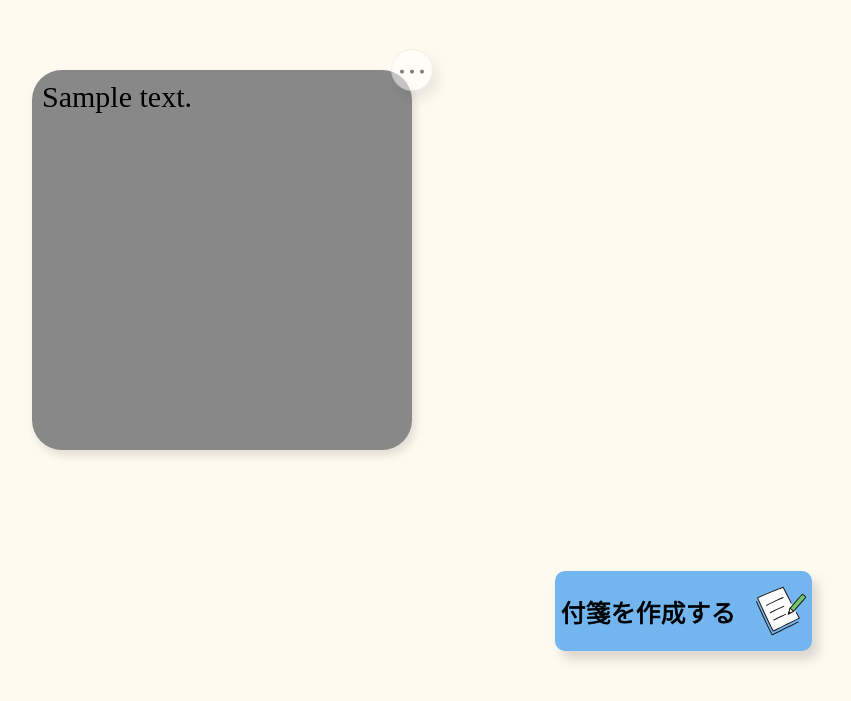
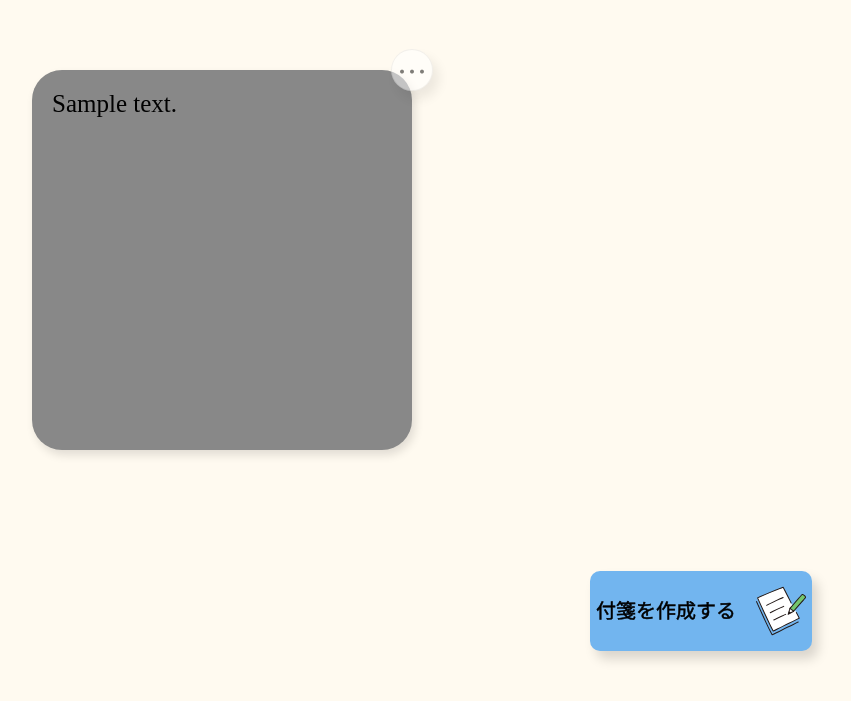
Before and after one commit to naonao96/my-note, a Flask app: page /note_list/ in a window 1280 px wide. Shown: the part 99-800 px from the top of the page, without its empty margins (418-1269 px from the left). Run offline with Flask 3, Linux system fonts and the light colour scheme; tables that the repository leaves empty hold one stand-in row (values such as "Sample post"); some web fonts are replaced.

Commit message:
Add Yomogi font and update sticky note typography.

```diff
--- a/app/static/css/style.css
+++ b/app/static/css/style.css
@@ -1,6 +1,10 @@
     @font-face {
         font-family:charifont;
         src:url("../fonts/Charifont.otf") format("opentype")
+    }
+    @font-face {
+        font-family: yomogi;
+        src:url("../fonts/Yomogi-Regular.ttf") format("opentype")
     }
 
     :root{
@@ -124,6 +128,7 @@
         aspect-ratio: 1 / 1;
         height: auto;
         perspective: 1000px;
+        font-family: yomogi;
     }
     .fusen:hover{
         box-shadow: var(--box-shadow-l) var(--black-050);
@@ -135,12 +140,11 @@
         backface-visibility: hidden;
         box-sizing: border-box;
         text-align: left;
-        white-space: pre-wrap;
         inset: 0;
         width: 100%;
         height: 100%;
-        padding: var(--padding-s);
-        font-size: var(--font-size-l);
+        padding: var(--padding-m);
+        font-size: var(--font-size-m);
         border-radius: var(--border-radius-l);
         color: var(--black);
         background-color: var(--fusen-color);
@@ -166,7 +170,6 @@
         text-align: left;
         cursor: pointer;
         width: auto;
-        font-family: charifont;
         border: var(--border-none);
         border-radius: var(--border-radius-s);
         box-shadow: var(--box-shadow-m) var(--black-015);
@@ -200,8 +203,10 @@
     .create-button-text{
         display: block;
         color: var(--black);
-        font-size: var(--font-size-m);
-        -webkit-text-stroke: var(--text-stroke-l) var(--black);
+        font-size: var(--font-size-s);
+        -webkit-text-stroke: var(--text-stroke-m) var(--black);
+        font-family: yomogi;
+        transform: translateY(-2px); /*文字列を若干上側に表示*/
     }
     .create-button-icon {
         width: 50px;
@@ -270,6 +275,8 @@
         -webkit-appearance: none;
         background-color: white;
         color: black;
+        font-family: yomogi;
+        font-size: var(--font-size-l);
     }
     input[type="date"]::-webkit-date-and-time-value {
         text-align: left;
@@ -279,10 +286,12 @@
         justify-content: center;
         align-items: center;
         grid-template-columns: 1fr 1fr;
+        font-family: yomogi;
     }
     .headline-text{
-        font-size: var(--font-size-m);
+        font-family: yomogi;
         -webkit-text-stroke: var(--text-stroke-m) var(--black);
+        font-size: var(--font-size-s);
     }
     .content-box{
         resize: none;
@@ -291,7 +300,6 @@
         width: var(--width-400);
         height: var(--height-250);
         line-height: 1.2;
-        font-family: charifont;
         font-size: var(--font-size-m);
         padding: var(--padding-s);
         border: var(--border-m-solid) var(--black-010);
@@ -311,6 +319,7 @@
         height: 400px;
         perspective: 1000px;
         gap: 20px;
+        font-family: yomogi;
     }
 
     /*付箋カラーの選択パレット*/
@@ -352,8 +361,7 @@
         box-sizing: border-box;
         width: 400px;
         height: 30px;
-        font-family: charifont;
-        font-size: var(--font-size-m);
+        font-size: var(--font-size-s);
         padding: var(--padding-s);
         border: var(--border-m-solid) var(--black-010);
         border-radius: var(--border-radius-s);
@@ -377,8 +385,9 @@
     }
     .save-button-text {
         display: block;
+        font-family: yomogi;
         color: var(--black);
-        font-size: var(--font-size-m);
+        font-size: var(--font-size-s);
         -webkit-text-stroke: var(--text-stroke-m) var(--black);
     }
     .save-button-icon {
--- a/app/templates/new_note.html
+++ b/app/templates/new_note.html
@@ -21,8 +21,7 @@
                     </div>
                 </div>
                 <form action="{{ url_for('notes.fusen_create') }}" method="post">
-                    <label class="headline-text" for="content">付箋に書きたいことは何かな<br>（１００文字まで）:</label>
-                    <br>
+                    <label class="headline-text" for="content">付箋に書きたいことは何かな（１００文字まで）:</label>
                     <textarea
                         class="content-box"
                         id="content"
@@ -32,7 +31,6 @@
                         required maxlength="100">{{ fusenData.content if fusenData else '' }}</textarea>
                     <br><br>
                     <label class="headline-text" for="expires_at">付箋を貼り続ける期間を選択してね:</label>
-                    <br>
                     <input
                         class="expires-date-box"
                         type="text"
--- a/app/templates/notes_list.html
+++ b/app/templates/notes_list.html
@@ -32,7 +32,7 @@
                         <div class="fusen-front">{{fusen.content}}</div>
                         <div class="fusen-back">
                             {% if fusen.expires_at %}
-                                <span>期限日 </span>{{ fusen.expires_at }}
+                                <span>期限日：</span>{{ fusen.expires_at }}
                             {% else %}
                                 <span>期限日なし</span>
                             {% endif %}
```
Also changed, not shown: 1 other file.
